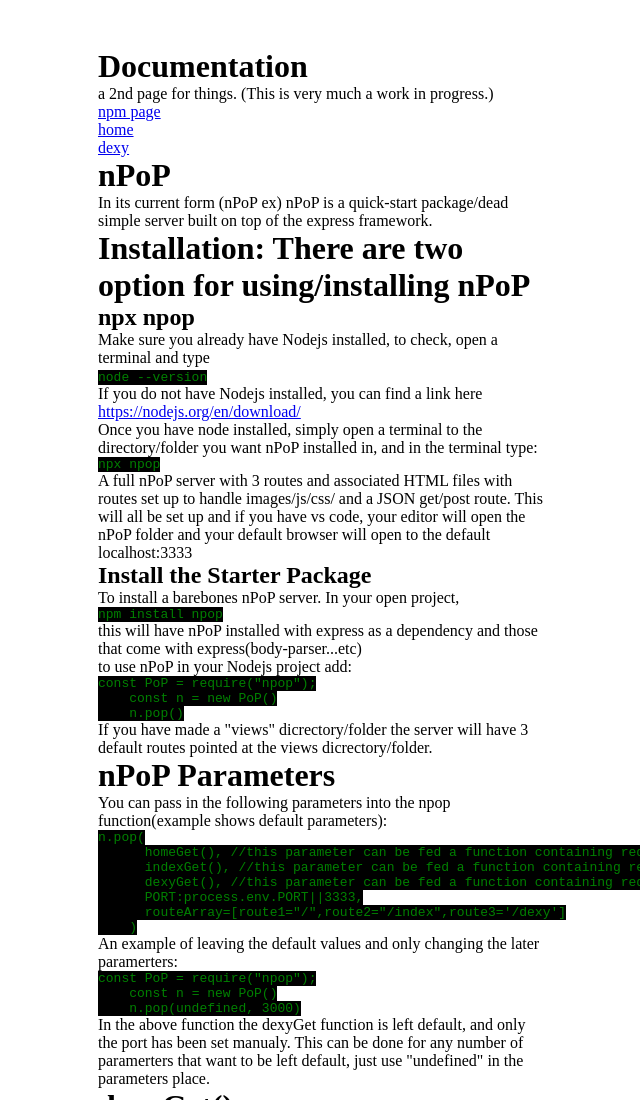
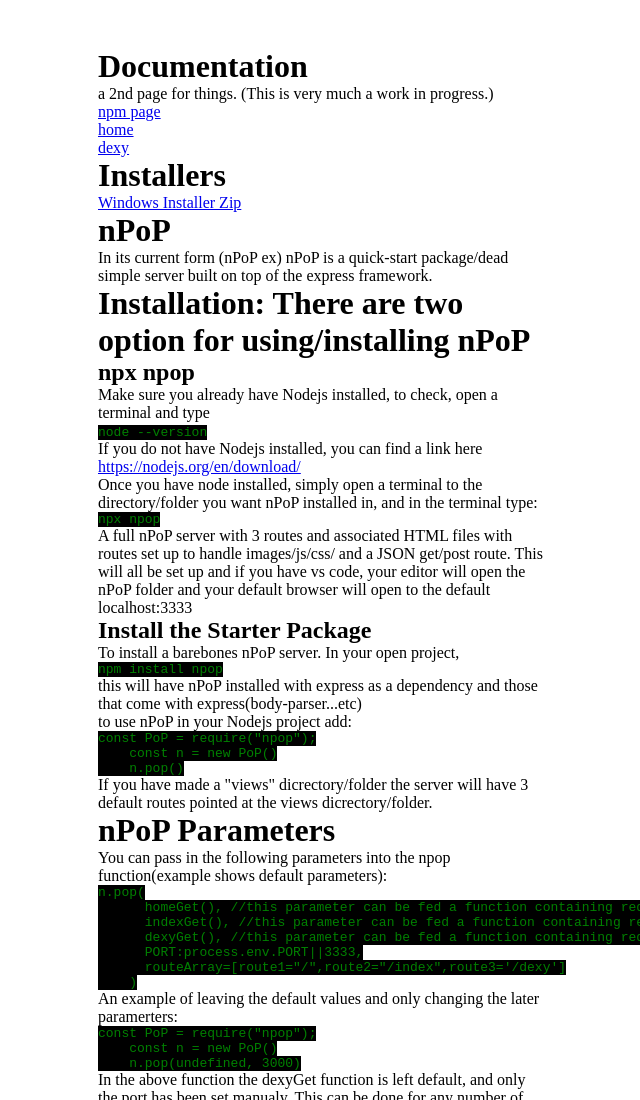
Before and after one commit to shyaboi/npopio, a website: page views/index2.html in a window 1280 px wide. Shown: the top 1100 px of the page, without its empty margins (318-958 px from the left). Drawn offline with Linux system fonts and the light colour scheme; files that its build step writes are made by us from their sources.

Commit message:
added link and server get for zip file download for npop installer

```diff
--- a/package.json
+++ b/package.json
@@ -2,7 +2,7 @@
   "description": "My new site made with nPoP",
   "main": "server.js",
   "scripts": {
-    "start": "nodemon server.js",
+    "start": "node server.js",
     "pop": "start http://localhost:3333 && npm start"
   },
   "keywords": [
--- a/views/index2.html
+++ b/views/index2.html
@@ -17,6 +17,11 @@
     <br>
     <a href="/dexy">dexy</a>
     <br>
+    <h1>Installers</h1>
+    <a href="/downloadzip">Windows Installer Zip</a>
+    <br>
+    <!-- <a href="/downloadfull">Windows Installer Full</a>
+    <br> -->
     <h1 id="npop">nPoP</h1>
     <p>
       In its current form (nPoP ex) nPoP is a quick-start package/dead simple
```
Also changed, not shown: 1 other file.
